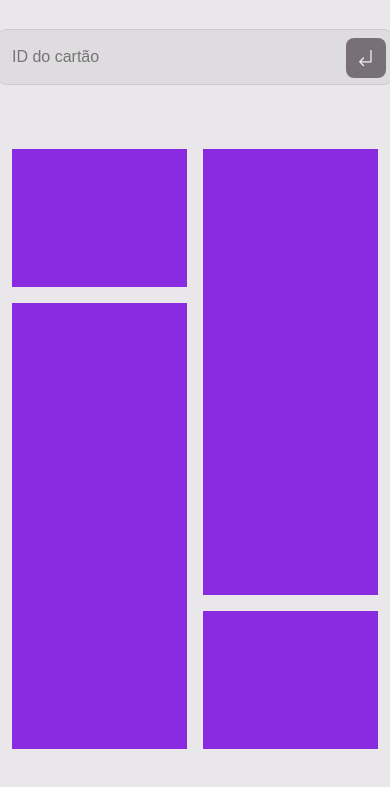
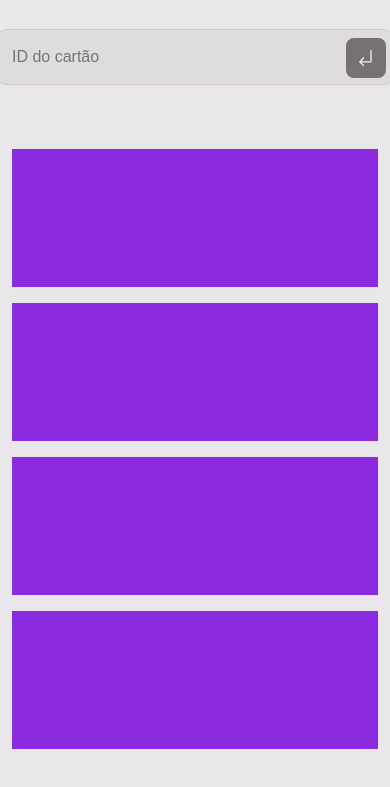
Before and after one commit to saramargarido/members-club, a website built with webpack: page index.html in a window 390 px wide. Shown: the part 123-910 px from the top of the page. Built offline with nearby package versions, Linux system fonts and the light colour scheme; files whose address does not match are found by name.

Commit message:
create responsive area grid

```diff
--- a/src/styles/main.css
+++ b/src/styles/main.css
@@ -32,4 +32,9 @@ main {
   .history {
     grid-area: history
   }
+
+  @media (width <=768px) {
+    display: flex;
+    flex-direction: column;
+  }
 }
```
